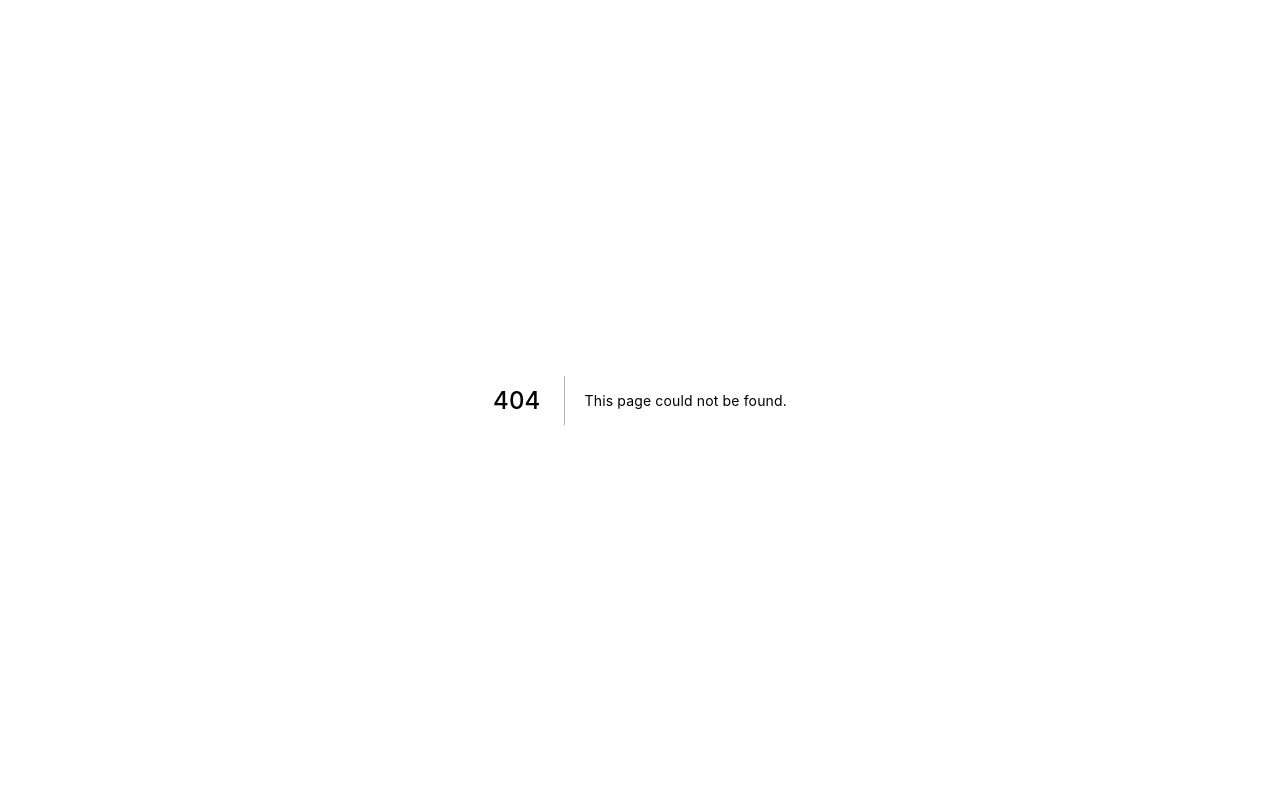
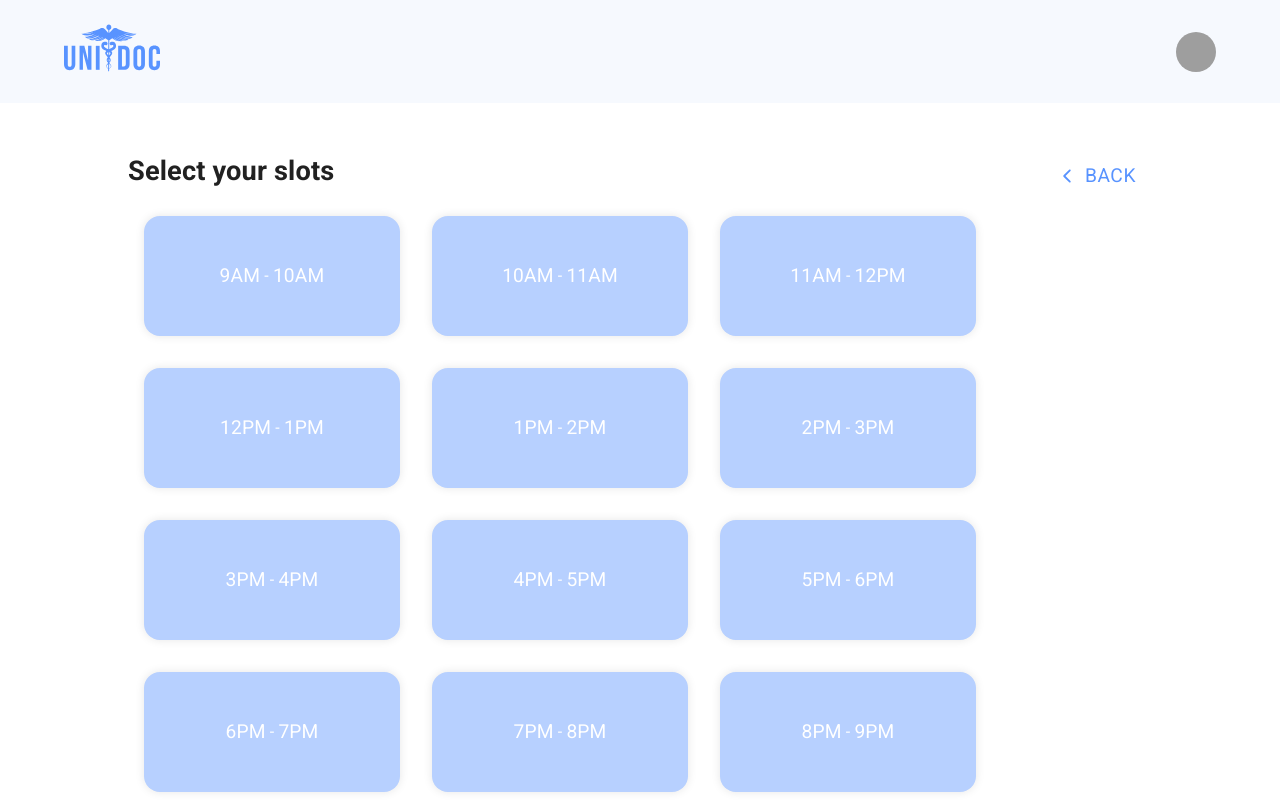
Before and after one commit to DOCUDI/DOC-UDI-FRONTEND, a Next.js app: page /slots in a window 1280 px wide. Before the commit this address had no page. Shown: the top 800 px of the page. Built offline with nearby package versions, Linux system fonts and the light colour scheme; grey boxes are pictures that could not be loaded.

Commit message:
add:slots

```diff
--- /dev/null
+++ b/components/pageComponents/Slots/style.js
@@ -0,0 +1,56 @@
+/* eslint-disable react-hooks/rules-of-hooks */
+import styled from "styled-components";
+
+export const Container = styled.div`
+  height: fit-content;
+  width: 100%;
+  display: flex;
+  flex-direction: column;
+  align-items: center;
+  justify-content: flex-start;
+`;
+
+export const SlotsBoxContainer = styled.div`
+  height: fit-content;
+  width: 80%;
+  display: flex;
+  flex-direction: column;
+  align-items: flex-start;
+  justify-content: flex-start;
+  padding-top: 3rem;
+
+`;
+
+export const CardBox = styled.div`
+  width: 100%;
+  display: flex;
+  flex-wrap: wrap;
+  align-items: center;
+  justify-content: flex-start;
+`;
+
+export const SlotBox = styled.div`
+  width: 25%;
+  height: 15vh;
+  display: flex;
+  color: #fff;
+  align-items: center;
+  justify-content: center;
+  margin: 1rem;
+  border-radius: 1rem;
+  background-color: #B7D0FF;
+  box-shadow: 0px 0px 10px 0px rgba(0, 0, 0, 0.1);
+  cursor: pointer;
+  transition: all 0.3s ease-in-out;
+  &:hover {
+    background-color:
+    #5893FF;
+  }
+  &:active {
+    background-color:
+    #5893FF;
+  }
+
+`;
+
+export const Content = styled.h2``;
--- /dev/null
+++ b/components/utils/data/slots.js
@@ -0,0 +1,72 @@
+export const availableSlots = [
+  {
+    id: 1,
+    start: "9AM",
+    end: "10AM",
+  },
+  {
+    id: 2,
+    start: "10AM",
+    end: "11AM",
+  },
+  {
+    id: 3,
+    start: "11AM",
+    end: "12PM",
+  },
+  {
+    id: 4,
+    start: "12PM",
+    end: "1PM",
+  },
+  {
+    id: 5,
+    start: "1PM",
+    end: "2PM",
+  },
+  {
+    id: 6,
+    start: "2PM",
+    end: "3PM",
+  },
+  {
+    id: 7,
+    start: "3PM",
+    end: "4PM",
+  },
+  {
+    id: 8,
+    start: "4PM",
+    end: "5PM",
+  },
+  {
+    id: 9,
+    start: "5PM",
+    end: "6PM",
+  },
+  {
+    id: 10,
+    start: "6PM",
+    end: "7PM",
+  },
+  {
+    id: 11,
+    start: "7PM",
+    end: "8PM",
+  },
+  {
+    id: 12,
+    start: "8PM",
+    end: "9PM",
+  },
+  {
+    id: 13,
+    start: "9PM",
+    end: "10PM",
+  },
+  {
+    id: 14,
+    start: "10PM",
+    end: "11PM",
+  },
+];
--- /dev/null
+++ b/pages/slots/Slot.js
@@ -0,0 +1,33 @@
+import * as React from "react";
+import { availableSlots } from "../../components/utils/data/slots";
+import { SlotBox } from "../../components/pageComponents/Slots/style";
+
+const Slot = () => {
+  return (
+    <>
+      <>
+        {availableSlots.map((item) => (
+          <SlotBox key={item.id}>
+            <span
+              style={{
+                fontSize: "1.2rem",
+              }}
+            >
+              {item.start}
+            </span>
+            &nbsp;-&nbsp;
+            <span
+              style={{
+                fontSize: "1.2rem",
+              }}
+            >
+              {item.end}
+            </span>
+          </SlotBox>
+        ))}
+      </>
+    </>
+  );
+};
+
+export default Slot;
--- /dev/null
+++ b/pages/slots/index.js
@@ -0,0 +1,78 @@
+import React from "react";
+import { Button } from "@material-ui/core";
+import { useTheme } from "@mui/material/styles";
+import {
+  CardBox,
+  Container,
+  SlotsBoxContainer,
+} from "../../components/pageComponents/Slots/style";
+import Helmet from "../../components/utils/Header/Helmet";
+import { IoIosArrowBack } from "react-icons/io";
+import Link from "next/link";
+import {
+  LargeContent,
+  TopBar,
+} from "../../components/pageComponents/PatientDetails/style";
+import Slot from "./Slot";
+
+const Slots = () => {
+  const theme = useTheme();
+  const style = [
+    {
+      backgroundColor: theme.palette.secondary.main,
+      color: "white",
+      fontSize: "1.2rem",
+      fontWeight: "400",
+      height: "4rem",
+      width: "40%",
+      marginTop: "3rem",
+      alignSelf: "center",
+    },
+    {
+      color: theme.palette.secondary.main,
+      backgroundColor: "#fff",
+      fontSize: "1.2rem",
+      fontWeight: "400",
+      boxShadow: "none",
+    },
+  ];
+  const style1 = {
+    backgroundColor: theme.palette.secondary.main,
+    height:"10vh",
+    width: "30%",
+    color: "white",
+    fontSize: "1.2rem",
+    fontWeight: "400",
+    marginTop: "2rem",
+    alignSelf: "center",
+    marginBottom: "1rem",
+  };
+
+  return (
+    <Container>
+      <Helmet />
+      <SlotsBoxContainer>
+        <TopBar>
+          <LargeContent>Select your slots</LargeContent>
+          <Link href={"/"}>
+            <Button
+              variant="contained"
+              startIcon={<IoIosArrowBack />}
+              style={style[1]}
+            >
+              back
+            </Button>
+          </Link>
+        </TopBar>
+        <CardBox>
+          <Slot />
+        </CardBox>
+      </SlotsBoxContainer>
+      <Button variant="contained" style={style1}>
+        Confirm
+      </Button>
+    </Container>
+  );
+};
+
+export default Slots;
--- a/pages/validateAadhar/ValidateAadhar.js
+++ b/pages/validateAadhar/ValidateAadhar.js
@@ -64,7 +64,7 @@ const ValidateAadhar = () => {
           variant="contained"
           style={style1}
         >
-          COnfirm
+          Confirm
         </Button>
       </Helper>
     </Container>
```
